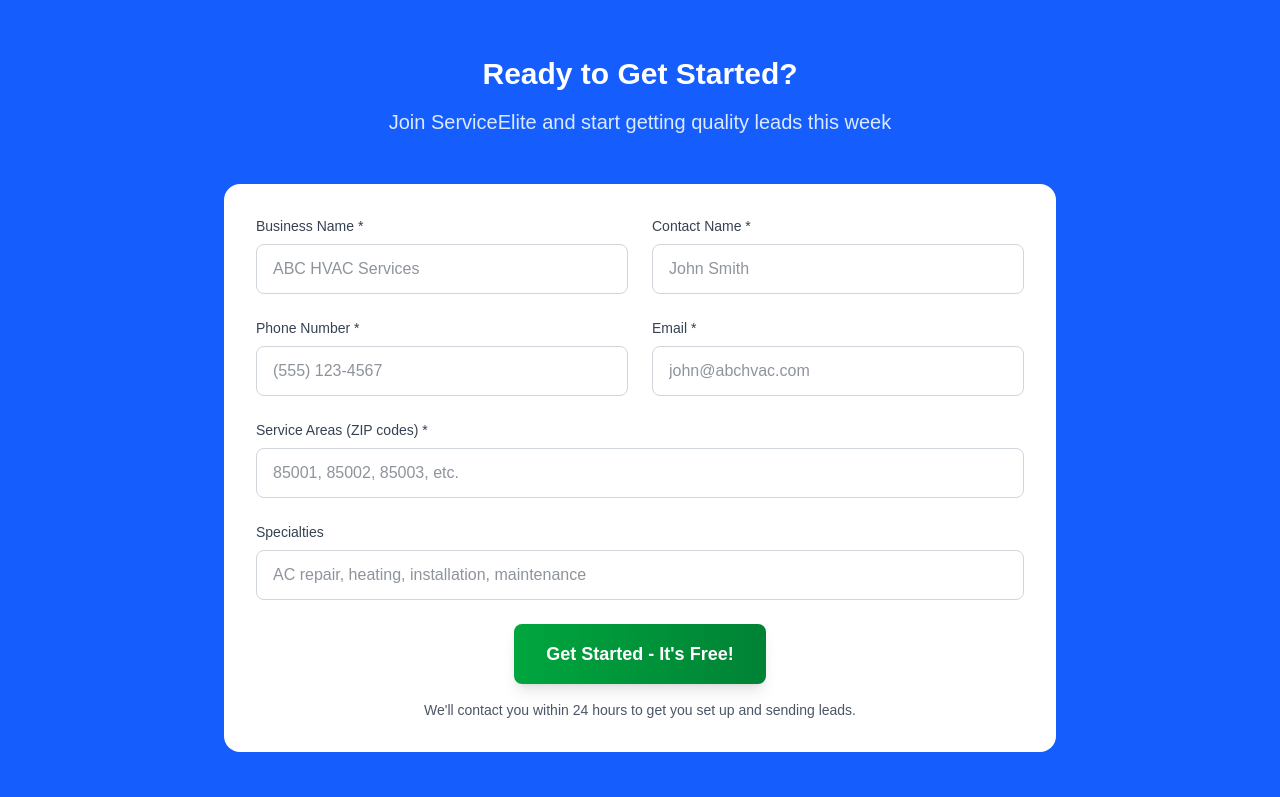
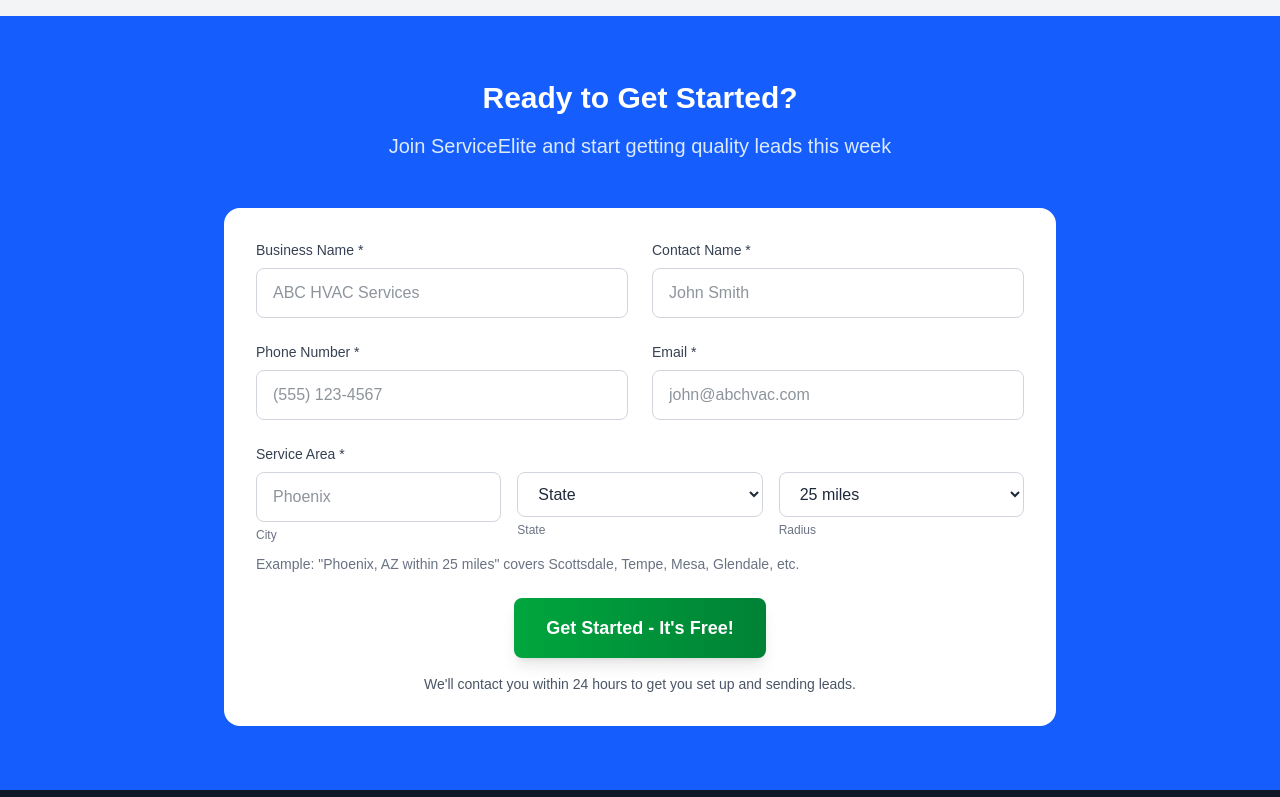
Before and after one commit to NPierce1798/QuickQuote, a Next.js app: page /contractor in a window 1280 px wide. Shown: the part 2676-3473 px from the top of the page. Built offline with nearby package versions, Linux system fonts and the light colour scheme; no server answers.

Commit message:
Added endpoint for contractor signup

```diff
--- /dev/null
+++ b/src/app/api/contractors/route.js
@@ -0,0 +1,165 @@
+import { createClient } from '@supabase/supabase-js';
+import { Resend } from 'resend';
+import { NextResponse } from 'next/server';
+
+const supabase = createClient(
+  process.env.NEXT_PUBLIC_SUPABASE_URL,
+  process.env.SUPABASE_SERVICE_ROLE_KEY
+);
+
+const resend = new Resend(process.env.RESEND_API_KEY);
+
+export async function POST(request) {
+  try {
+    const { businessName, contactName, phone, email, serviceCity, serviceState, serviceRadius } = await request.json();
+
+    console.log('Processing contractor signup:', { businessName, contactName, email, serviceCity, serviceState });
+
+    // 1. Insert contractor directly into contractors table
+    const { data: contractor, error: contractorError } = await supabase
+      .from('contractors')
+      .insert([
+        {
+          business_name: businessName,
+          contact_name: contactName,
+          phone,
+          email,
+          service_city: serviceCity,
+          service_state: serviceState,
+          service_radius: parseInt(serviceRadius),
+          service_zip_codes: [], // Empty array - you'll populate manually after approval
+          is_active: false, // Set to false until you approve them
+          success_fee_amount: 50.00, // Default fee
+          service_lat: null, // You can add coordinates later
+          service_lng: null
+        }
+      ])
+      .select()
+      .single();
+
+    if (contractorError) {
+      console.error('Error saving contractor:', contractorError);
+      return NextResponse.json({ error: 'Failed to save contractor application' }, { status: 500 });
+    }
+
+    console.log('Contractor saved:', contractor.id);
+
+    // 2. Send confirmation email to contractor
+    try {
+      await resend.emails.send({
+        from: 'ServiceElite <noreply@serviceelite.com>', // Update with your domain
+        to: [email],
+        subject: 'Welcome to ServiceElite - Application Received!',
+        html: `
+          <div style="font-family: Arial, sans-serif; max-width: 600px; margin: 0 auto;">
+            <h2 style="color: #2563eb;">Welcome to ServiceElite!</h2>
+
+            <p>Hi ${contactName},</p>
+
+            <p>Thanks for applying to join our contractor network! We've received your application for <strong>${businessName}</strong>.</p>
+
+            <div style="background: #f0f9ff; padding: 20px; border-radius: 8px; margin: 20px 0; border-left: 4px solid #2563eb;">
+              <h3 style="color: #1e40af; margin-top: 0;">Application Details:</h3>
+              <p><strong>Business:</strong> ${businessName}</p>
+              <p><strong>Contact:</strong> ${contactName}</p>
+              <p><strong>Service Area:</strong> ${serviceCity}, ${serviceState} (${serviceRadius} mile radius)</p>
+              <p><strong>Contractor ID:</strong> ${contractor.id}</p>
+            </div>
+
+            <h3 style="color: #1e40af;">What happens next?</h3>
+            <ul>
+              <li>We'll review your application within 24 hours</li>
+              <li>We'll verify your licensing and insurance status</li>
+              <li>Once approved, you'll start receiving leads immediately</li>
+              <li>Remember: You only pay $50 when you get hired for a job</li>
+            </ul>
+
+            <p>Questions? Just reply to this email or call us at <strong>(123) 456-7890</strong></p>
+
+            <p>Best regards,<br>
+            The ServiceElite Team</p>
+
+            <hr style="margin: 30px 0; border: none; border-top: 1px solid #ddd;">
+            <p style="color: #666; font-size: 12px;">
+              ServiceElite - Licensed Contractor Network<br>
+              You're receiving this because you applied to join our contractor network.
+            </p>
+          </div>
+        `
+      });
+
+      console.log('Confirmation email sent to contractor');
+
+    } catch (emailError) {
+      console.error('Error sending contractor confirmation email:', emailError);
+    }
+
+    // 3. Send notification email to admin
+    try {
+      await resend.emails.send({
+        from: 'ServiceElite <noreply@serviceelite.com>', // Update with your domain
+        to: ['npierce1798@gmail.com'], // Your admin email
+        subject: `🎯 New Contractor Application - ${businessName}`,
+        html: `
+          <div style="font-family: Arial, sans-serif; max-width: 600px; margin: 0 auto;">
+            <h2 style="color: #dc2626;">🎯 New Contractor Application</h2>
+
+            <div style="background: #fef2f2; padding: 20px; border-radius: 8px; margin: 20px 0; border-left: 4px solid #dc2626;">
+              <h3 style="color: #991b1b; margin-top: 0;">Contractor Details:</h3>
+              <p><strong>Business Name:</strong> ${businessName}</p>
+              <p><strong>Contact Name:</strong> ${contactName}</p>
+              <p><strong>Phone:</strong> ${phone}</p>
+              <p><strong>Email:</strong> ${email}</p>
+              <p><strong>Service Area:</strong> ${serviceCity}, ${serviceState}</p>
+              <p><strong>Service Radius:</strong> ${serviceRadius} miles</p>
+              <p><strong>Contractor ID:</strong> ${contractor.id}</p>
+              <p><strong>Applied:</strong> ${new Date().toLocaleString()}</p>
+              <p><strong>Status:</strong> Inactive (awaiting approval)</p>
+            </div>
+
+            <h3 style="color: #1e40af;">Action Required:</h3>
+            <ol>
+              <li>Call ${contactName} at ${phone} within 24 hours</li>
+              <li>Verify licensing and insurance status</li>
+              <li>Add ZIP codes to service_zip_codes array</li>
+              <li>Set is_active = true to start sending leads</li>
+              <li>Optionally add service_lat/service_lng coordinates</li>
+            </ol>
+
+            <p style="background: #fffbeb; padding: 15px; border-radius: 8px; border-left: 4px solid #f59e0b;">
+              <strong>💡 Tip:</strong> Call them while they're still excited about signing up!
+            </p>
+
+            <p>The contractor is now in your contractors table but inactive until you approve them.</p>
+          </div>
+        `
+      });
+
+      console.log('Admin notification sent');
+
+    } catch (notificationError) {
+      console.error('Error sending admin notification:', notificationError);
+    }
+
+    return NextResponse.json({
+      success: true,
+      contractorId: contractor.id,
+      message: 'Contractor application submitted successfully'
+    });
+
+  } catch (error) {
+    console.error('API Error:', error);
+    return NextResponse.json({
+      error: 'Internal server error',
+      details: error.message
+    }, { status: 500 });
+  }
+}
+
+// Optional: GET method for testing
+export async function GET() {
+  return NextResponse.json({
+    message: 'ServiceElite Contractor Signup API is running',
+    timestamp: new Date().toISOString()
+  });
+}
--- a/src/app/contractor/page.jsx
+++ b/src/app/contractor/page.jsx
@@ -42,8 +42,9 @@
     contactName: '',
     phone: '',
     email: '',
-    serviceAreas: '',
-    specialties: ''
+    serviceCity: '',
+    serviceState: '',
+    serviceRadius: '25'
   });
 
   const handleInputChange = (e) => {
@@ -285,7 +286,7 @@
 
             <div>
               <h3 className="text-lg font-semibold text-gray-800 mb-2">What areas do you serve?</h3>
-              <p className="text-gray-600">Currently launching in Phoenix metro area. Expanding to other major cities soon.</p>
+              <p className="text-gray-600">Currently launching in Phoenix metro area. You set your service radius (10-50 miles) from your city center. We automatically match you with customers in your coverage area.</p>
             </div>
           </div>
         </div>
@@ -354,28 +355,64 @@
               </div>
 
               <div className="md:col-span-2">
-                <label className="block text-sm font-medium text-gray-700 mb-2">Service Areas (ZIP codes) *</label>
+                <label className="block text-sm font-medium text-gray-700 mb-2">Service Area *</label>
+                <div className="grid md:grid-cols-3 gap-4">
+                  <div>
                     <input
                       type="text"
-                  name="serviceAreas"
+                      name="serviceCity"
                       required
-                  value={contactForm.serviceAreas}
+                      value={contactForm.serviceCity}
                       onChange={handleInputChange}
                       className="w-full px-4 py-3 border border-gray-300 rounded-lg focus:ring-2 focus:ring-blue-500 focus:border-blue-500 text-gray-800"
-                  placeholder="85001, 85002, 85003, etc."
+                      placeholder="Phoenix"
                     />
+                    <label className="text-xs text-gray-500 mt-1">City</label>
                   </div>
-
-              <div className="md:col-span-2">
-                <label className="block text-sm font-medium text-gray-700 mb-2">Specialties</label>
-                <input
-                  type="text"
-                  name="specialties"
-                  value={contactForm.specialties}
+                  <div>
+                    <select
+                      name="serviceState"
+                      required
+                      value={contactForm.serviceState}
                       onChange={handleInputChange}
                       className="w-full px-4 py-3 border border-gray-300 rounded-lg focus:ring-2 focus:ring-blue-500 focus:border-blue-500 text-gray-800"
-                  placeholder="AC repair, heating, installation, maintenance"
-                />
+                    >
+                      <option value="">State</option>
+                      <option value="AZ">Arizona</option>
+                      <option value="TX">Texas</option>
+                      <option value="NC">North Carolina</option>
+                      <option value="FL">Florida</option>
+                      <option value="CA">California</option>
+                      <option value="CO">Colorado</option>
+                      <option value="GA">Georgia</option>
+                      <option value="NV">Nevada</option>
+                      <option value="TN">Tennessee</option>
+                      <option value="SC">South Carolina</option>
+                    </select>
+                    <label className="text-xs text-gray-500 mt-1">State</label>
+                  </div>
+                  <div>
+                    <select
+                      name="serviceRadius"
+                      required
+                      value={contactForm.serviceRadius}
+                      onChange={handleInputChange}
+                      className="w-full px-4 py-3 border border-gray-300 rounded-lg focus:ring-2 focus:ring-blue-500 focus:border-blue-500 text-gray-800"
+                    >
+                      <option value="10">10 miles</option>
+                      <option value="15">15 miles</option>
+                      <option value="20">20 miles</option>
+                      <option value="25">25 miles</option>
+                      <option value="30">30 miles</option>
+                      <option value="40">40 miles</option>
+                      <option value="50">50 miles</option>
+                    </select>
+                    <label className="text-xs text-gray-500 mt-1">Radius</label>
+                  </div>
+                </div>
+                <p className="text-sm text-gray-500 mt-2">
+                  Example: "Phoenix, AZ within 25 miles" covers Scottsdale, Tempe, Mesa, Glendale, etc.
+                </p>
               </div>
 
               <div className="md:col-span-2 text-center">
```
Lines whose indentation alone changed are shown as unchanged.
